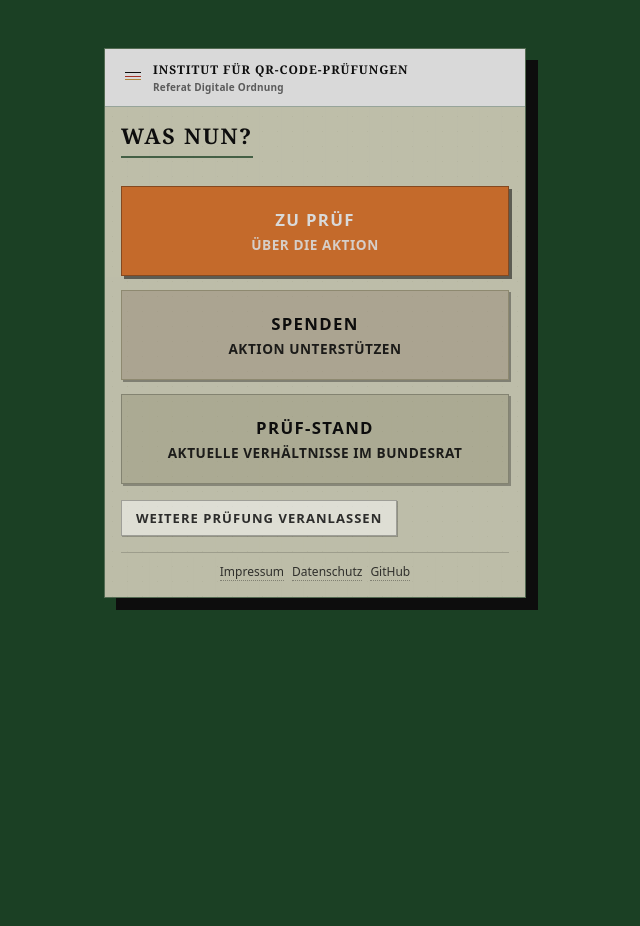
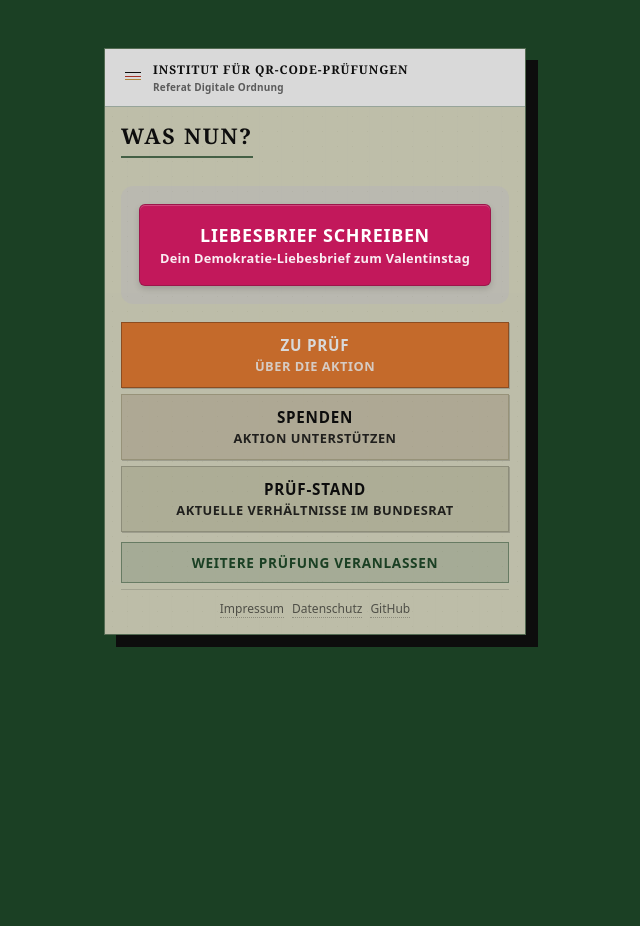
Before and after one commit to thorbengrosser/pruef-qr-counter, a Flask app: page /info in a window 1280 px wide. Shown: the whole page, without its empty margins (325-965 px from the left). Run offline with Flask 3, Linux system fonts and the light colour scheme.

Commit message:
Added Letter Writer

```diff
--- a/web-app/static/style.css
+++ b/web-app/static/style.css
@@ -25,6 +25,11 @@
   --mono: ui-monospace, "Courier New", Courier, monospace;
   --lcd-font: "LCD14", var(--mono);
   --radius: 0px;
+  /* Valentine campaign (Was nun? primary CTA only) */
+  --valentine-purple: #8E7AF5;
+  --valentine-pink: #C2185B;
+  --valentine-pink-hover: #a01449;
+  --valentine-soft-bg: rgba(142, 122, 245, 0.08);
 }
 
 .demo {
@@ -632,24 +637,90 @@ h1, h2 {
   line-height: 1.3;
 }
 
-/* Was nun? — larger CTAs, label + sublabel */
+/* Was nun? — CTAs: primary Valentine, then secondary */
+.valentine-highlight {
+  background: var(--valentine-soft-bg);
+  padding: 18px;
+  border-radius: 12px;
+  margin-top: 20px;
+  margin-bottom: 18px;
+}
+
+.valentine-highlight .info-links {
+  margin-top: 0;
+}
+
+.valentine-highlight + .secondary-group {
+  margin-top: 12px;
+}
+
+.secondary-group .info-links {
+  margin-top: 0;
+  gap: 6px;
+}
+
 .info-links {
   display: flex;
   flex-direction: column;
-  gap: 14px;
+  gap: 10px;
   margin-top: 20px;
 }
 
 .info-links .btn {
   text-align: center;
-  padding: 18px 20px;
-  font-size: 1.05rem;
+  width: 100%;
   min-height: 52px;
   display: flex;
   flex-direction: column;
   align-items: center;
   justify-content: center;
-  gap: 4px;
+  gap: 2px;
+  box-sizing: border-box;
+}
+
+/* Primary: Valentine CTA — rounded, soft shadow, more human typography */
+.info-links .btn.cta-valentine {
+  padding: 18px 20px;
+  font-size: 1.12rem;
+  border-radius: 6px;
+  background: var(--valentine-pink);
+  color: #fff;
+  border: 1px solid rgba(120, 20, 60, 0.5);
+  box-shadow: 0 3px 6px rgba(0, 0, 0, 0.15), inset 0 1px 0 rgba(255, 255, 255, 0.2);
+  transition: background 0.15s ease, transform 0.15s ease, box-shadow 0.15s ease;
+}
+
+.info-links .btn.cta-valentine:hover {
+  background: var(--valentine-pink-hover);
+  transform: translateY(-2px);
+  box-shadow: 0 4px 10px rgba(0, 0, 0, 0.18), inset 0 1px 0 rgba(255, 255, 255, 0.2);
+}
+
+.info-links .btn.cta-valentine .cta-label {
+  font-weight: 800;
+  letter-spacing: 0.04em;
+}
+
+.info-links .btn.cta-valentine .cta-sublabel {
+  font-family: var(--sans);
+  font-size: 0.8rem;
+  font-weight: 600;
+  text-transform: none;
+  letter-spacing: 0.02em;
+  opacity: 0.92;
+}
+
+/* Secondary CTAs — reduced size and visual weight, cleaner rhythm */
+.info-links .btn.cta-pruef,
+.info-links .btn.cta-spenden,
+.info-links .btn.cta-stand {
+  padding: 12px 16px;
+  min-height: 48px;
+  font-size: 0.95rem;
+  letter-spacing: 0.05em;
+  border-radius: 0;
+  box-shadow: 1px 1px 0 rgba(13, 13, 13, 0.18);
+  transition: transform 0.1s ease, box-shadow 0.1s ease;
 }
 
 .info-links .cta-label {
@@ -657,52 +728,87 @@ h1, h2 {
 }
 
 .info-links .cta-sublabel {
-  font-size: 0.85rem;
+  font-size: 0.8rem;
   font-weight: 600;
   letter-spacing: 0.04em;
-  opacity: 0.9;
+  opacity: 0.88;
 }
 
-/* Was nun?: only the progression CTA (Zu PRÜF) uses orange when .primary is added */
-.info-links .btn.primary.cta-pruef,
 .info-links .btn.cta-pruef {
   background: var(--aktenmarker-orange);
   color: var(--paper-white);
-  border: 1px solid rgba(13, 13, 13, 0.35);
-  box-shadow: 3px 3px 0 rgba(13, 13, 13, 0.55);
+  border: 1px solid rgba(13, 13, 13, 0.3);
 }
 
-.info-links .btn.primary.cta-pruef:hover,
 .info-links .btn.cta-pruef:hover {
   background: var(--aktenmarker-orange-hover);
-  transform: translate(-2px, -2px);
-  box-shadow: 5px 5px 0 rgba(13, 13, 13, 0.6);
+  transform: translateY(-1px);
+  box-shadow: 1px 2px 0 rgba(13, 13, 13, 0.22);
 }
 
 .info-links .btn.cta-spenden {
-  background: rgba(139, 119, 101, 0.35);
+  background: rgba(139, 119, 101, 0.3);
   color: var(--pure-black);
-  border: 1px solid rgba(115, 113, 81, 0.5);
-  box-shadow: 2px 2px 0 rgba(13, 13, 13, 0.35);
+  border: 1px solid rgba(115, 113, 81, 0.4);
 }
 
 .info-links .btn.cta-spenden:hover {
-  background: rgba(139, 119, 101, 0.5);
-  transform: translate(-2px, -2px);
-  box-shadow: 3px 3px 0 var(--shadow-green);
+  background: rgba(139, 119, 101, 0.45);
+  transform: translateY(-1px);
+  box-shadow: 1px 2px 0 rgba(13, 13, 13, 0.16);
 }
 
 .info-links .btn.cta-stand {
-  background: rgba(115, 113, 81, 0.25);
+  background: rgba(115, 113, 81, 0.22);
   color: var(--pure-black);
-  border: 1px solid rgba(13, 13, 13, 0.25);
-  box-shadow: 2px 2px 0 rgba(13, 13, 13, 0.3);
+  border: 1px solid rgba(13, 13, 13, 0.2);
 }
 
 .info-links .btn.cta-stand:hover {
-  background: rgba(115, 113, 81, 0.4);
-  transform: translate(-2px, -2px);
-  box-shadow: 3px 3px 0 var(--shadow-green);
+  background: rgba(115, 113, 81, 0.35);
+  transform: translateY(-1px);
+  box-shadow: 1px 2px 0 rgba(13, 13, 13, 0.16);
+}
+
+/* Was nun? — tertiary “Weitere Prüfung” (optional procedural action) */
+.actions--info {
+  margin-top: 10px;
+  gap: 8px;
+  flex-direction: column;
+}
+
+.actions--info .btn.cta-tertiary {
+  width: 100%;
+  max-width: 100%;
+  min-width: 0;
+  text-align: center;
+  box-sizing: border-box;
+}
+
+.btn.cta-tertiary {
+  background: rgba(27, 64, 36, 0.14);
+  border: 1px solid rgba(27, 64, 36, 0.45);
+  box-shadow: none;
+  padding: 10px 14px;
+  font-size: 0.85rem;
+  letter-spacing: 0.05em;
+  min-height: 0;
+  color: var(--deep-green);
+  font-weight: 700;
+  box-sizing: border-box;
+  white-space: normal;
+  overflow-wrap: break-word;
+}
+
+.btn.cta-tertiary:hover {
+  background: rgba(27, 64, 36, 0.2);
+  transform: none;
+  box-shadow: none;
+}
+
+.paper.info-page .legal {
+  margin-top: 6px;
+  opacity: 0.78;
 }
 
 /* Widerspruch result — reveal lines one by one */
--- a/web-app/templates/base.html
+++ b/web-app/templates/base.html
@@ -8,7 +8,7 @@
 </head>
 <body class="demo">
   <div class="screen">
-    <div class="paper">
+    <div class="paper {% block page_class %}{% endblock %}">
       <header class="institutional-header" aria-label="Institution">
         <div class="inst-symbol" aria-hidden="true"></div>
         <div class="inst-text">
--- a/web-app/templates/info.html
+++ b/web-app/templates/info.html
@@ -1,13 +1,21 @@
 {% extends "base.html" %}
 {% block title %}Was nun? — PRÜF QR{% endblock %}
+{% block page_class %}info-page{% endblock %}
 {% block content %}
   <h1>Was nun?</h1>
-  <div class="info-links">
-    <a href="https://pruef-demos.de/" class="btn cta-pruef" target="_blank" rel="noopener noreferrer"><span class="cta-label">Zu PRÜF</span><span class="cta-sublabel">Über die Aktion</span></a>
-    <a href="https://verein.innn.it/spendenaktion/" class="btn cta-spenden" target="_blank" rel="noopener noreferrer"><span class="cta-label">Spenden</span><span class="cta-sublabel">Aktion unterstützen</span></a>
-    <a href="https://pruef-stand.de/" class="btn cta-stand" target="_blank" rel="noopener noreferrer"><span class="cta-label">PRÜF-Stand</span><span class="cta-sublabel">Aktuelle Verhältnisse im Bundesrat</span></a>
+  <div class="valentine-highlight">
+    <div class="info-links info-links--primary">
+      <a href="https://brief.pruef-demos.de" class="btn cta-valentine" target="_blank" rel="noopener noreferrer"><span class="cta-label">Liebesbrief schreiben</span><span class="cta-sublabel">Dein Demokratie-Liebesbrief zum Valentinstag</span></a>
+    </div>
+  </div>
+  <div class="secondary-group">
+    <div class="info-links">
+      <a href="https://pruef-demos.de/" class="btn cta-pruef" target="_blank" rel="noopener noreferrer"><span class="cta-label">Zu PRÜF</span><span class="cta-sublabel">Über die Aktion</span></a>
+      <a href="https://verein.innn.it/spendenaktion/" class="btn cta-spenden" target="_blank" rel="noopener noreferrer"><span class="cta-label">Spenden</span><span class="cta-sublabel">Aktion unterstützen</span></a>
+      <a href="https://pruef-stand.de/" class="btn cta-stand" target="_blank" rel="noopener noreferrer"><span class="cta-label">PRÜF-Stand</span><span class="cta-sublabel">Aktuelle Verhältnisse im Bundesrat</span></a>
+    </div>
   </div>
   <div class="actions actions--info">
-    <a href="{{ url_for('main.form') }}" class="btn recheck">Weitere Prüfung veranlassen</a>
+    <a href="{{ url_for('main.form') }}" class="btn cta-tertiary">Weitere Prüfung veranlassen</a>
   </div>
 {% endblock %}
```
